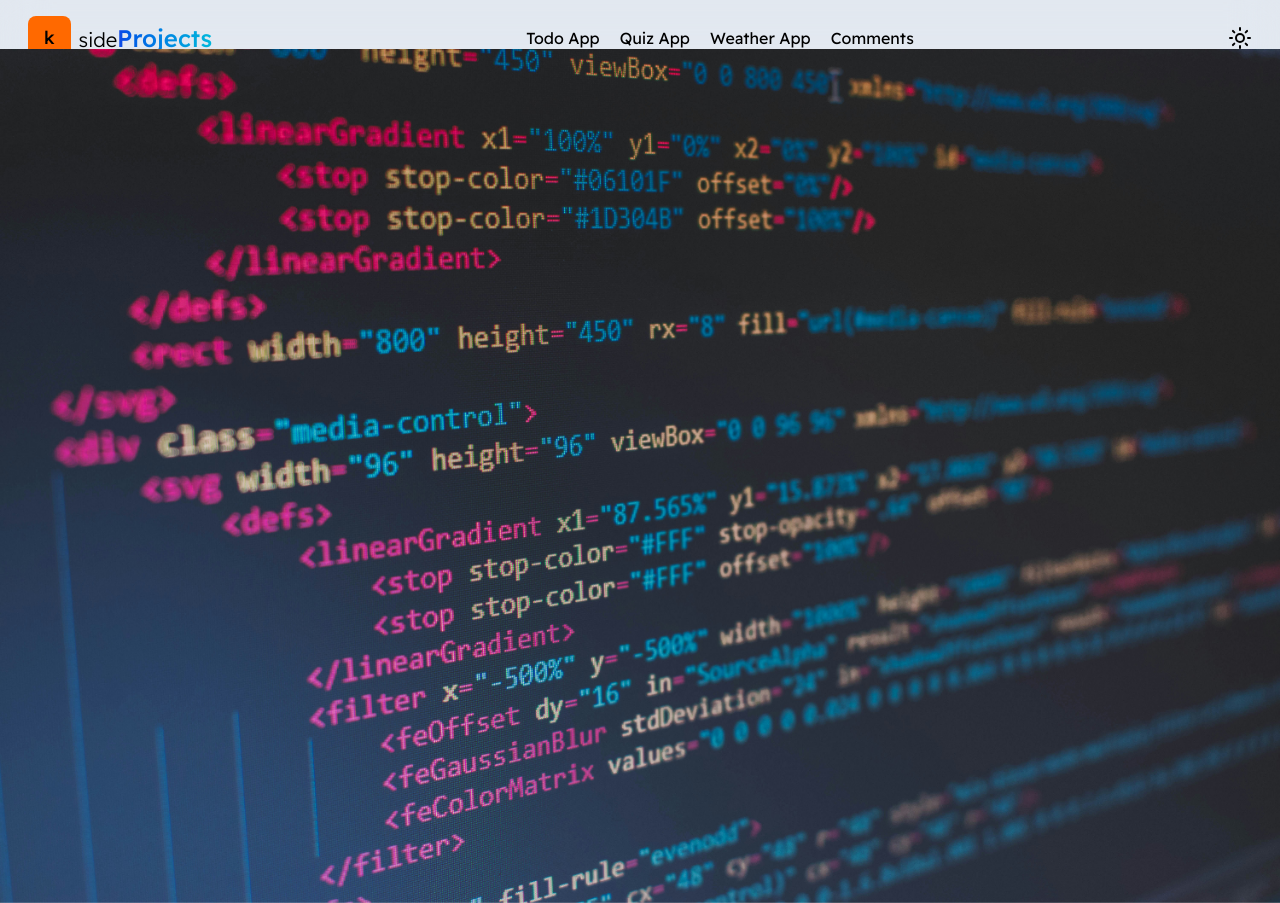
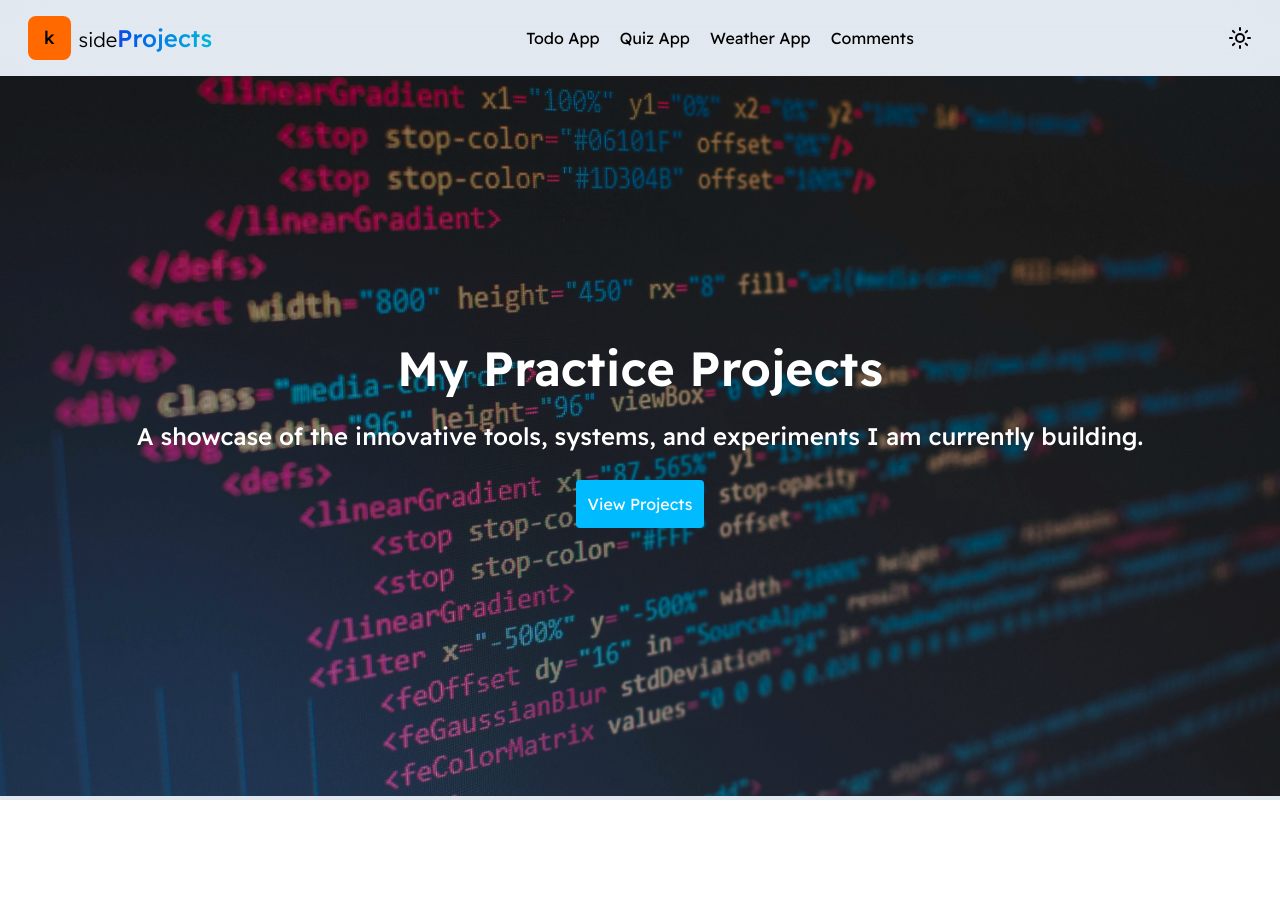
Before and after one commit to acquah-forever/my-side-projects, a React (Vite) app: page / in a window 1280 px wide. After the commit the page ends 800 px from the top, so only its background shows below. Built offline with nearby package versions, Linux system fonts and the light colour scheme.

Commit message:
added dark-overlay to bg image

```diff
--- a/src/components/Hero.jsx
+++ b/src/components/Hero.jsx
@@ -3,13 +3,14 @@ import Tech from "../assets/tech.jpg";
 
 const Hero = () => {
   return (
-    <div className="relative min-h-screen flex flex-col justify-center items-center">
-      <div className="absolute z-0 object-center">
-        <img className="w-full h-full" src={Tech} alt="image" />
+    <div className="flex flex-col justify-center items-center">
+      <div className="relative w-full h-180">
+        <div className="absolute z-10 bg-black/30 inset-0"></div>
+        <img className="w-full h-full object-cover object-center" src={Tech} alt="image" />
       </div>
-      <div className='flex flex-col justify-center items-center'>
-        <h1 className="font-semibold text-3xl text-center">My Practice Projects</h1>
-        <h2 className="font-medium">
+      <div className='text-white p-5 space-y-7 absolute z-20 flex flex-col justify-center items-center'>
+        <h1 className="font-semibold text-5xl text-center">My Practice Projects</h1>
+        <h2 className="font-medium text-2xl">
           A showcase of the innovative tools, systems, and experiments I am currently building.
         </h2>
         <button className='cursor-pointer bg-sky-400 p-3 rounded'>View Projects</button>
```
Also changed, not shown: src/assets/tech.jpg.
